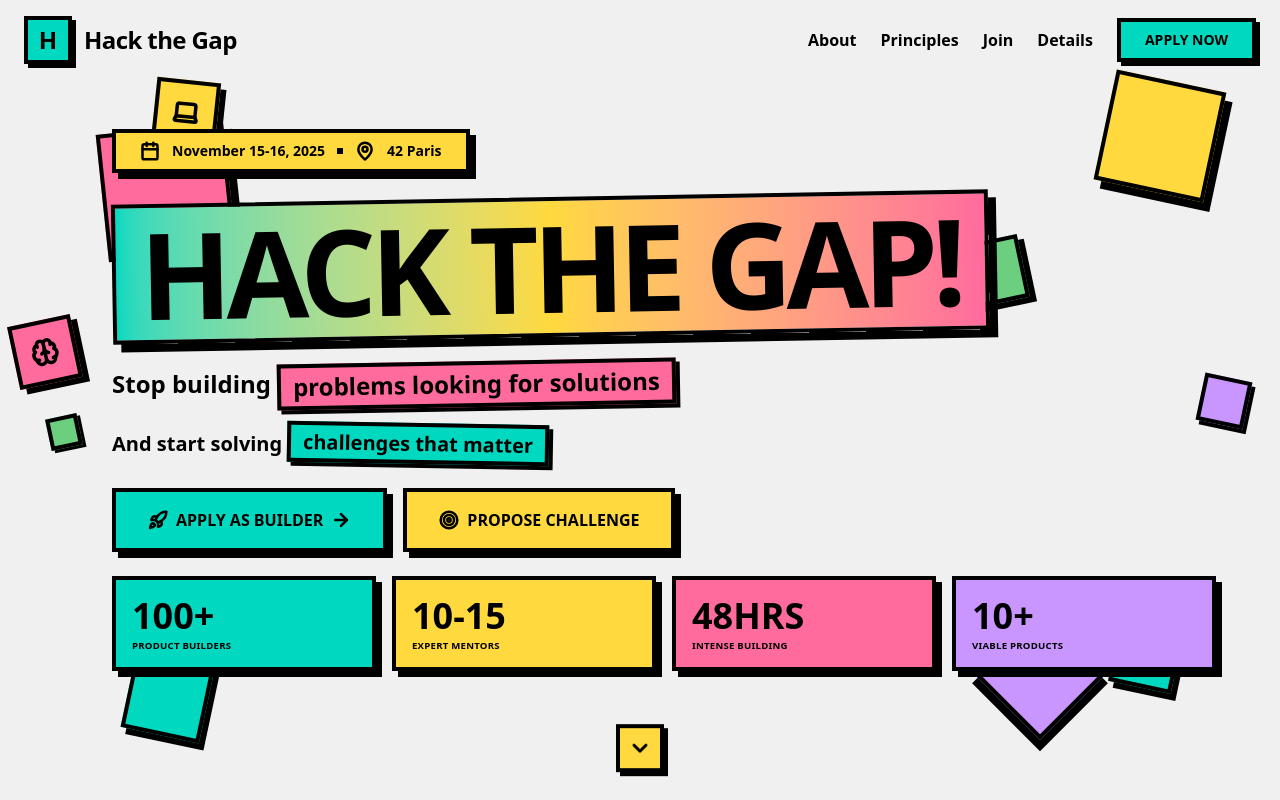
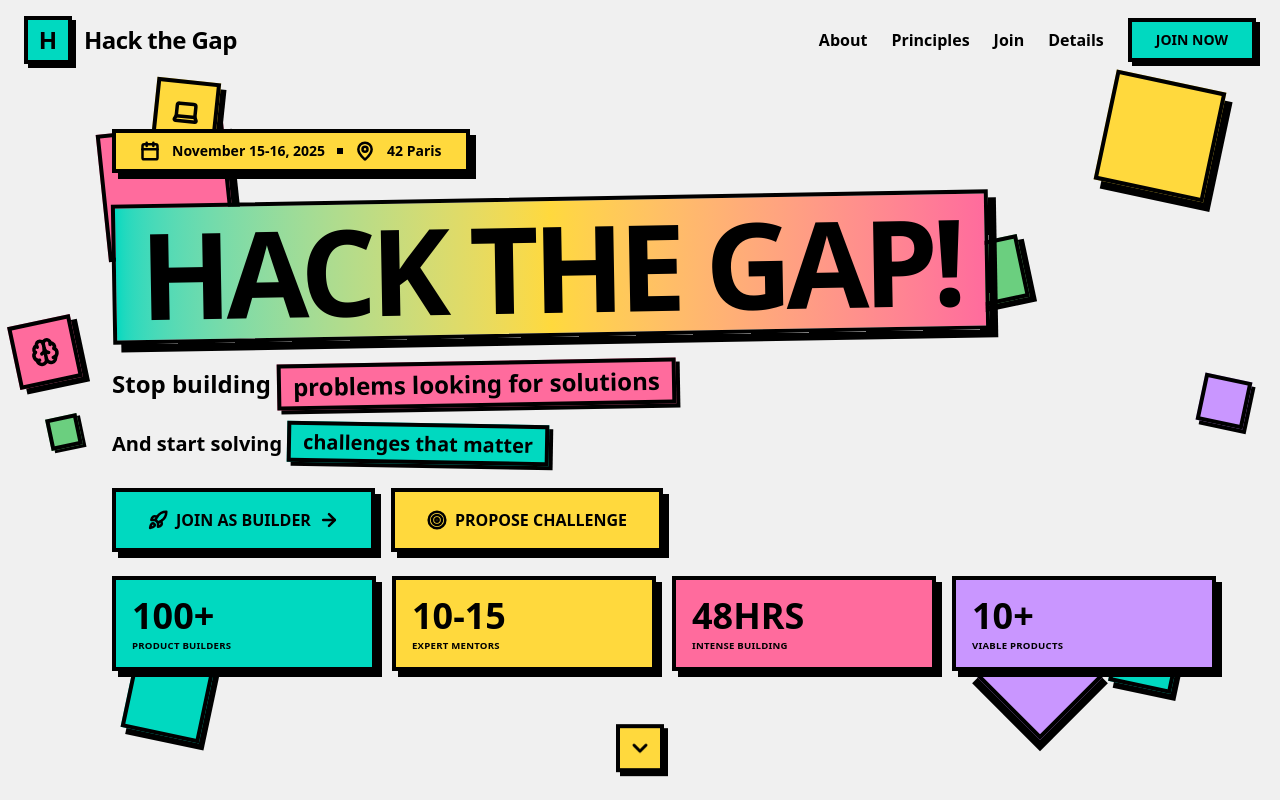
Before and after one commit to hugothomel/hackthegap, a Next.js app: page / in a window 1280 px wide. Shown: the top 800 px of the page. Built offline with nearby package versions, Linux system fonts and the light colour scheme.

Commit message:
feat: Convert 'Apply as Builder' buttons to external 'Join Now' links

```diff
--- a/app/page.tsx
+++ b/app/page.tsx
@@ -125,9 +125,9 @@ export default function HackTheGapLanding() {
               <button onClick={() => scrollToSection('principles')} className="font-bold hover:text-[#00D9C0] transition-colors">Principles</button>
               <button onClick={() => scrollToSection('audiences')} className="font-bold hover:text-[#00D9C0] transition-colors">Join</button>
               <button onClick={() => scrollToSection('details')} className="font-bold hover:text-[#00D9C0] transition-colors">Details</button>
-              <button onClick={() => openModal('builder')} className="bg-[#00D9C0] border-4 border-black px-6 py-2 font-black uppercase text-sm shadow-[4px_4px_0px_0px_rgba(0,0,0,1)] hover:shadow-[2px_2px_0px_0px_rgba(0,0,0,1)] hover:translate-x-[2px] hover:translate-y-[2px] active:shadow-none active:translate-x-[4px] active:translate-y-[4px] transition-all">
-                Apply Now
-              </button>
+              <a href="https://luma.com/jpkb61kb" target="_blank" rel="noopener noreferrer" className="bg-[#00D9C0] border-4 border-black px-6 py-2 font-black uppercase text-sm shadow-[4px_4px_0px_0px_rgba(0,0,0,1)] hover:shadow-[2px_2px_0px_0px_rgba(0,0,0,1)] hover:translate-x-[2px] hover:translate-y-[2px] active:shadow-none active:translate-x-[4px] active:translate-y-[4px] transition-all">
+                Join Now
+              </a>
             </div>
 
             {/* Mobile Menu Button */}
@@ -147,9 +147,9 @@ export default function HackTheGapLanding() {
                 <button onClick={() => scrollToSection('principles')} className="text-left font-bold text-lg">Principles</button>
                 <button onClick={() => scrollToSection('audiences')} className="text-left font-bold text-lg">Join</button>
                 <button onClick={() => scrollToSection('details')} className="text-left font-bold text-lg">Details</button>
-                <button onClick={() => openModal('builder')} className="bg-[#00D9C0] border-4 border-black px-6 py-3 font-black uppercase shadow-[4px_4px_0px_0px_rgba(0,0,0,1)]">
-                  Apply Now
-                </button>
+                <a href="https://luma.com/jpkb61kb" target="_blank" rel="noopener noreferrer" className="bg-[#00D9C0] border-4 border-black px-6 py-3 font-black uppercase shadow-[4px_4px_0px_0px_rgba(0,0,0,1)] text-center">
+                  Join Now
+                </a>
               </div>
             </div>
           )}
@@ -223,11 +223,11 @@ export default function HackTheGapLanding() {
 
             {/* CTAs */}
             <div className="flex flex-col sm:flex-row gap-2.5 sm:gap-4 mb-4 sm:mb-6">
-              <button onClick={() => openModal('builder')} className="group bg-[#00D9C0] border-3 sm:border-4 border-black px-4 sm:px-8 py-2.5 sm:py-4 font-black text-xs sm:text-base uppercase shadow-[3px_3px_0px_0px_rgba(0,0,0,1)] sm:shadow-[6px_6px_0px_0px_rgba(0,0,0,1)] hover:shadow-[2px_2px_0px_0px_rgba(0,0,0,1)] sm:hover:shadow-[3px_3px_0px_0px_rgba(0,0,0,1)] hover:translate-x-[2px] hover:translate-y-[2px] sm:hover:translate-x-[3px] sm:hover:translate-y-[3px] transition-all flex items-center justify-center gap-1.5 sm:gap-2">
+              <a href="https://luma.com/jpkb61kb" target="_blank" rel="noopener noreferrer" className="group bg-[#00D9C0] border-3 sm:border-4 border-black px-4 sm:px-8 py-2.5 sm:py-4 font-black text-xs sm:text-base uppercase shadow-[3px_3px_0px_0px_rgba(0,0,0,1)] sm:shadow-[6px_6px_0px_0px_rgba(0,0,0,1)] hover:shadow-[2px_2px_0px_0px_rgba(0,0,0,1)] sm:hover:shadow-[3px_3px_0px_0px_rgba(0,0,0,1)] hover:translate-x-[2px] hover:translate-y-[2px] sm:hover:translate-x-[3px] sm:hover:translate-y-[3px] transition-all flex items-center justify-center gap-1.5 sm:gap-2">
                 <Rocket strokeWidth={3} size={16} className="sm:w-5 sm:h-5" />
-                <span className="whitespace-nowrap">Apply as Builder</span>
+                <span className="whitespace-nowrap">Join as Builder</span>
                 <ArrowRight strokeWidth={3} size={16} className="sm:w-5 sm:h-5 group-hover:translate-x-1 transition-transform" />
-              </button>
+              </a>
               <button onClick={() => openModal('challenge')} className="bg-[#FFD93D] border-3 sm:border-4 border-black px-4 sm:px-8 py-2.5 sm:py-4 font-black text-xs sm:text-base uppercase shadow-[3px_3px_0px_0px_rgba(0,0,0,1)] sm:shadow-[6px_6px_0px_0px_rgba(0,0,0,1)] hover:shadow-[2px_2px_0px_0px_rgba(0,0,0,1)] sm:hover:shadow-[3px_3px_0px_0px_rgba(0,0,0,1)] hover:translate-x-[2px] hover:translate-y-[2px] sm:hover:translate-x-[3px] sm:hover:translate-y-[3px] transition-all flex items-center justify-center gap-1.5 sm:gap-2">
                 <Target strokeWidth={3} size={16} className="sm:w-5 sm:h-5" />
                 <span className="whitespace-nowrap">Propose Challenge</span>
@@ -436,10 +436,10 @@ export default function HackTheGapLanding() {
                   <span>Build solutions people actually use</span>
                 </li>
               </ul>
-              <button onClick={() => openModal('builder')} className="w-full bg-black text-[#00D9C0] border-2 sm:border-4 border-black px-4 sm:px-5 md:px-6 py-2.5 sm:py-3 md:py-4 font-black text-sm sm:text-base uppercase shadow-[3px_3px_0px_0px_rgba(255,255,255,1)] sm:shadow-[4px_4px_0px_0px_rgba(255,255,255,1)] md:shadow-[6px_6px_0px_0px_rgba(255,255,255,1)] hover:shadow-[2px_2px_0px_0px_rgba(255,255,255,1)] sm:hover:shadow-[2.5px_2.5px_0px_0px_rgba(255,255,255,1)] md:hover:shadow-[3px_3px_0px_0px_rgba(255,255,255,1)] hover:translate-x-[1.5px] hover:translate-y-[1.5px] sm:hover:translate-x-[2px] sm:hover:translate-y-[2px] md:hover:translate-x-[3px] md:hover:translate-y-[3px] transition-all flex items-center justify-center gap-1.5 sm:gap-2">
-                Apply as Builder
+              <a href="https://luma.com/jpkb61kb" target="_blank" rel="noopener noreferrer" className="w-full bg-black text-[#00D9C0] border-2 sm:border-4 border-black px-4 sm:px-5 md:px-6 py-2.5 sm:py-3 md:py-4 font-black text-sm sm:text-base uppercase shadow-[3px_3px_0px_0px_rgba(255,255,255,1)] sm:shadow-[4px_4px_0px_0px_rgba(255,255,255,1)] md:shadow-[6px_6px_0px_0px_rgba(255,255,255,1)] hover:shadow-[2px_2px_0px_0px_rgba(255,255,255,1)] sm:hover:shadow-[2.5px_2.5px_0px_0px_rgba(255,255,255,1)] md:hover:shadow-[3px_3px_0px_0px_rgba(255,255,255,1)] hover:translate-x-[1.5px] hover:translate-y-[1.5px] sm:hover:translate-x-[2px] sm:hover:translate-y-[2px] md:hover:translate-x-[3px] md:hover:translate-y-[3px] transition-all flex items-center justify-center gap-1.5 sm:gap-2">
+                Join as Builder
                 <ArrowRight strokeWidth={3} size={16} className="sm:w-5 sm:h-5" />
-              </button>
+              </a>
             </div>
 
             {/* Expert Partners */}
@@ -652,10 +652,10 @@ export default function HackTheGapLanding() {
                 Join us for a weekend where expertise meets execution, and real problems find thoughtful solutions.
               </p>
               <div className="flex flex-col sm:flex-row gap-4 sm:gap-6 justify-center">
-                <button onClick={() => openModal('builder')} className="bg-black text-[#00D9C0] border-2 sm:border-4 border-black px-6 sm:px-10 md:px-12 py-3 sm:py-5 md:py-6 font-black text-base sm:text-lg md:text-xl uppercase shadow-[4px_4px_0px_0px_rgba(0,0,0,1)] sm:shadow-[6px_6px_0px_0px_rgba(0,0,0,1)] md:shadow-[8px_8px_0px_0px_rgba(0,0,0,1)] hover:shadow-[2px_2px_0px_0px_rgba(0,0,0,1)] sm:hover:shadow-[3px_3px_0px_0px_rgba(0,0,0,1)] md:hover:shadow-[4px_4px_0px_0px_rgba(0,0,0,1)] hover:translate-x-[2px] hover:translate-y-[2px] sm:hover:translate-x-[3px] sm:hover:translate-y-[3px] md:hover:translate-x-[4px] md:hover:translate-y-[4px] transition-all flex items-center justify-center gap-2 sm:gap-3">
+                <a href="https://luma.com/jpkb61kb" target="_blank" rel="noopener noreferrer" className="bg-black text-[#00D9C0] border-2 sm:border-4 border-black px-6 sm:px-10 md:px-12 py-3 sm:py-5 md:py-6 font-black text-base sm:text-lg md:text-xl uppercase shadow-[4px_4px_0px_0px_rgba(0,0,0,1)] sm:shadow-[6px_6px_0px_0px_rgba(0,0,0,1)] md:shadow-[8px_8px_0px_0px_rgba(0,0,0,1)] hover:shadow-[2px_2px_0px_0px_rgba(0,0,0,1)] sm:hover:shadow-[3px_3px_0px_0px_rgba(0,0,0,1)] md:hover:shadow-[4px_4px_0px_0px_rgba(0,0,0,1)] hover:translate-x-[2px] hover:translate-y-[2px] sm:hover:translate-x-[3px] sm:hover:translate-y-[3px] md:hover:translate-x-[4px] md:hover:translate-y-[4px] transition-all flex items-center justify-center gap-2 sm:gap-3">
                   <Rocket strokeWidth={3} size={18} className="sm:w-5 sm:h-5 md:w-6 md:h-6" />
-                  Apply Now
-                </button>
+                  Join Now
+                </a>
                 <button onClick={() => openModal('contact')} className="bg-white border-2 sm:border-4 border-black px-6 sm:px-10 md:px-12 py-3 sm:py-5 md:py-6 font-black text-base sm:text-lg md:text-xl uppercase shadow-[4px_4px_0px_0px_rgba(0,0,0,1)] sm:shadow-[6px_6px_0px_0px_rgba(0,0,0,1)] md:shadow-[8px_8px_0px_0px_rgba(0,0,0,1)] hover:shadow-[2px_2px_0px_0px_rgba(0,0,0,1)] sm:hover:shadow-[3px_3px_0px_0px_rgba(0,0,0,1)] md:hover:shadow-[4px_4px_0px_0px_rgba(0,0,0,1)] hover:translate-x-[2px] hover:translate-y-[2px] sm:hover:translate-x-[3px] sm:hover:translate-y-[3px] md:hover:translate-x-[4px] md:hover:translate-y-[4px] transition-all flex items-center justify-center gap-2 sm:gap-3">
                   <Mail strokeWidth={3} size={18} className="sm:w-5 sm:h-5 md:w-6 md:h-6" />
                   Learn More
```
